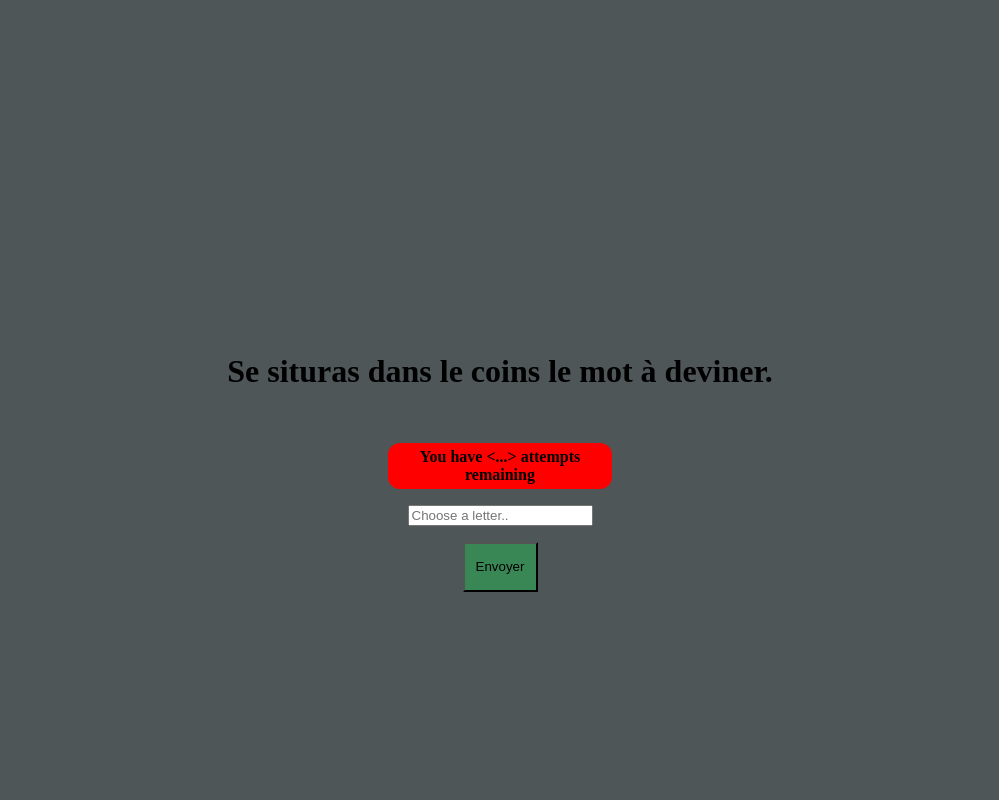
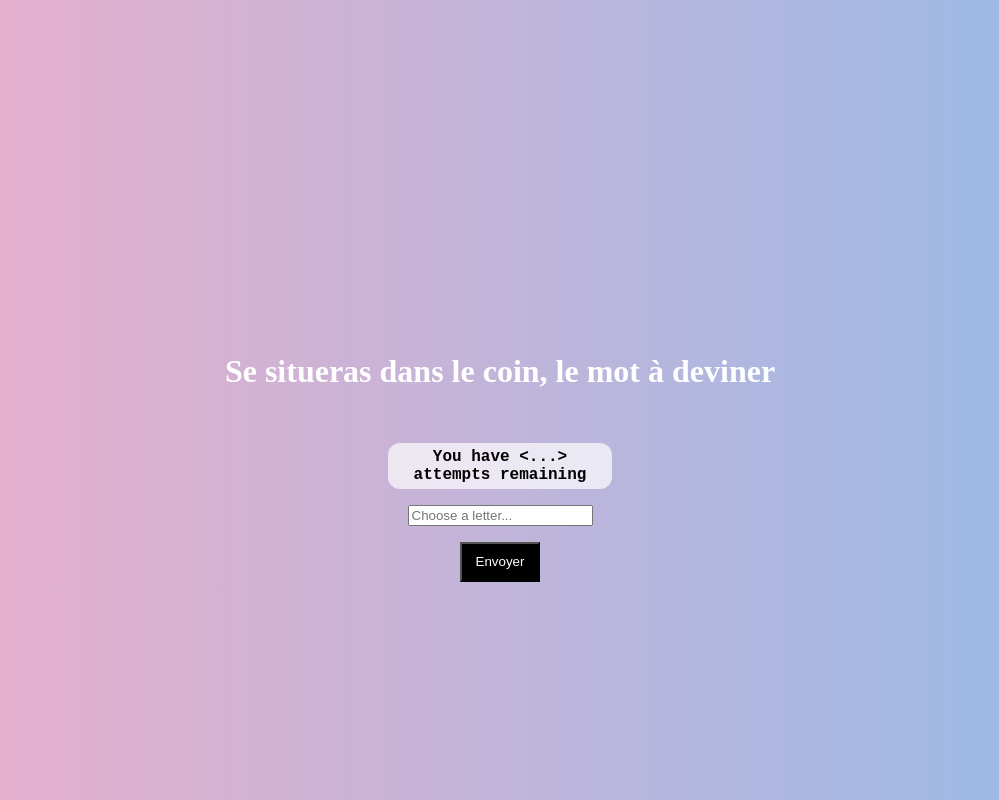
Before and after one commit to LGARRABOS/Hangman-Web, a plain HTML site: page index.html in a window 1280 px wide. Shown: the whole page, without its empty margins (140-1139 px from the left). Drawn offline with Linux system fonts and the light colour scheme.

Commit message:
HangmanWeb

```diff
--- a/index.css
+++ b/index.css
@@ -1,8 +1,14 @@
 body {
-    background-color: rgb(79, 86, 88);
+  background: rgb(238, 174, 202);
+  background: linear-gradient(
+    90deg,
+    rgba(238, 174, 202, 1) 0%,
+    rgba(148, 187, 233, 1) 100%
+  );
   text-align: center;
 }
 h1 {
+  style=color: rgb(255, 255, 255);
   height: 400px;
   line-height: 700px;
   text-align: center;
@@ -11,12 +17,13 @@ h4 {
   height: auto;
   line-height: normal;
   text-align: center;
-    background-color: rgb(255, 0, 0);
+  background-color: rgba(255, 255, 255, 0.685);
   margin: auto;
   width: 17%;
   border: 3px hidden;
   border-radius: 12px;
   padding: 5px;
+  font-family: "Courier New", monospace;
 }
 div {
   height: auto;
@@ -25,7 +32,7 @@ div {
 }
 
 button {
-    background-color: rgba(25, 216, 82, 0.377);
-    width: 75px;
-    height: 50px;
+  background-color: rgb(0, 0, 0);
+  width: 80px;
+  height: 40px;
 }
--- a/index.html
+++ b/index.html
@@ -13,8 +13,7 @@
     </head>
 
     <body>
-        <h1>
-            Se situras dans le coins le mot à deviner.
+        <h1 style="color:rgb(255, 255, 255);">Se situeras dans le coin, le mot à deviner
         </h1>
         <h4>
             You have <...> attempts remaining
@@ -22,14 +21,14 @@
         <p>
 
         </p>
-        <div class="topnav">
-            <input type="text" placeholder="Choose a letter..">
+        <div class="Button">
+            <input type="text" placeholder="Choose a letter...">
           </div>
           <p>
 
           </p>
-        <button>
-            Envoyer
+        <button
+            style="color:rgb(255, 255, 255);">Envoyer
         </button>
     </body>
 
```
Lines whose indentation alone changed are shown as unchanged.
